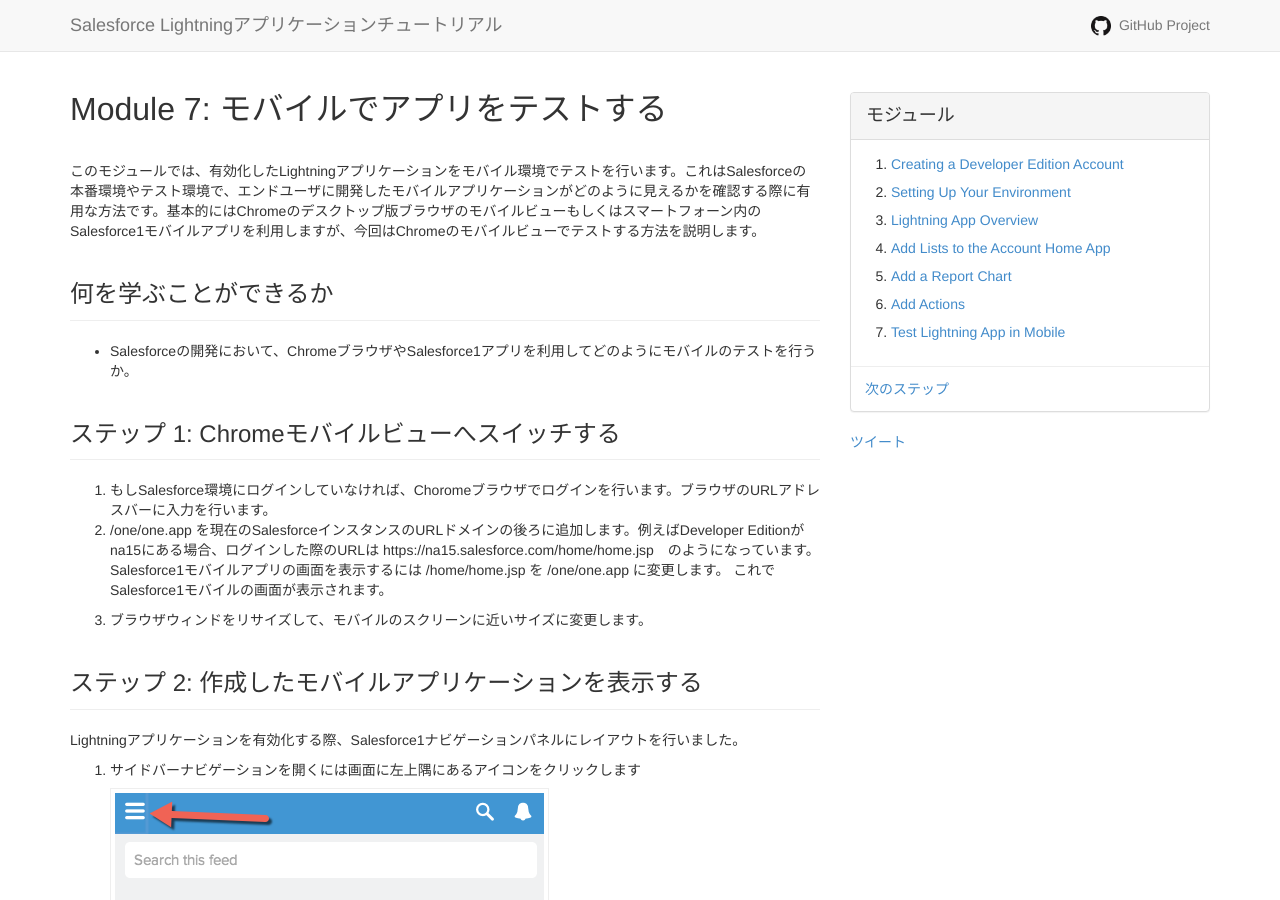
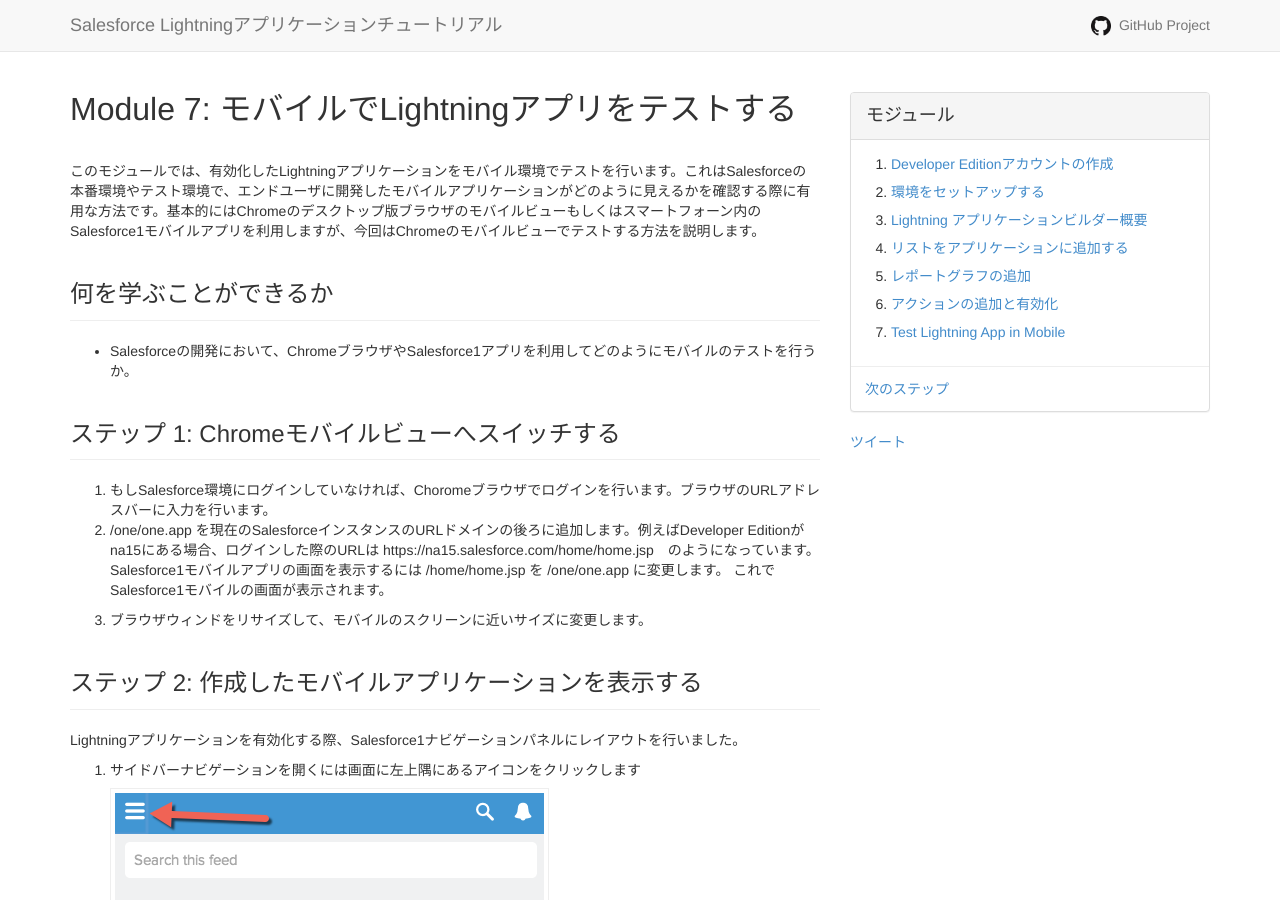
Before and after one commit to SalesforceDevelopersJapan/lightning-app-builder-tutorial, a Jekyll site: the page built from create-contactdetails-component.md, in a window 1280 px wide and 900 px high. Built offline with Jekyll 4.4.1, drawn with Linux system fonts in a browser that asks for light colours; Markdown is read by kramdown in place of the engine named in the settings; comment, search, counter and statistics services are not loaded.

Commit message:
Fix Typo

```diff
--- a/_includes/print-header.html
+++ b/_includes/print-header.html
@@ -8,7 +8,7 @@
     <meta name="author" content="">
     <link rel="shortcut icon" href="../../assets/ico/favicon.ico">
 
-    <title>Salesforce Lightningアプリケーションビルダーチュートリアル</title>
+    <title>Salesforce Lightning アプリケーションビルダーチュートリアル</title>
 
     <!-- Bootstrap core CSS -->
     <link href="bootstrap/css/bootstrap.min.css" rel="stylesheet">
--- a/_layouts/home.html
+++ b/_layouts/home.html
@@ -5,7 +5,7 @@
         <div class="row" style="text-align: center">
             <!--<img src="images/jumbotron2.png" style="max-height: 300px;border: none;"/>-->
             <img src="images/lightning.png" style="max-height: 300px;border: none;margin:24px 0 8px 0;"/>
-            <h1>Salesforce1 Lightningアプリケーションビルダー</h1>
+            <h1>Salesforce1 Lightning アプリケーションビルダー</h1>
             <p><a class="btn btn-primary btn-lg" style="background-color: transparent;color: #00A1E1;"
                   href="create-developer-edition.html"
                       role="button">始める</a></p>
--- a/_layouts/module.html
+++ b/_layouts/module.html
@@ -38,12 +38,12 @@
             <!-- Default panel contents -->
             <div class="panel-heading" style="font-variant:small-caps;font-size: 18px;">モジュール</div>
             <ol class="list-group">
-                <li><a href="create-developer-edition.html">Creating a Developer Edition Account</a></li>
-                <li><a href="setup-environment.html">Setting Up Your Environment</a></li>
-                <li><a href="create-apex-controller.html">Lightning App Overview</a></li>
-                <li><a href="create-lightning-application.html">Add Lists to the Account Home App</a></li>
-                <li><a href="create-contactlist-component.html">Add a Report Chart</a></li>
-                <li><a href="create-searchbar-component.html">Add Actions</a></li>
+                <li><a href="create-developer-edition.html">Developer Editionアカウントの作成</a></li>
+                <li><a href="setup-environment.html">環境をセットアップする</a></li>
+                <li><a href="create-apex-controller.html">Lightning アプリケーションビルダー概要</a></li>
+                <li><a href="create-lightning-application.html">リストをアプリケーションに追加する<a></li>
+                <li><a href="create-contactlist-component.html">レポートグラフの追加</a></li>
+                <li><a href="create-searchbar-component.html">アクションの追加と有効化</a></li>
                 <li><a href="create-contactdetails-component.html">Test Lightning App in Mobile</a></li>
             </ol>
             <hr/>
--- a/create-contactdetails-component.md
+++ b/create-contactdetails-component.md
@@ -1,6 +1,6 @@
 ---
 layout: module
-title: Module 7&#58; モバイルでアプリをテストする
+title: Module 7&#58; モバイルでLightningアプリをテストする
 ---
 
 このモジュールでは、有効化したLightningアプリケーションをモバイル環境でテストを行います。これはSalesforceの本番環境やテスト環境で、エンドユーザに開発したモバイルアプリケーションがどのように見えるかを確認する際に有用な方法です。基本的にはChromeのデスクトップ版ブラウザのモバイルビューもしくはスマートフォーン内のSalesforce1モバイルアプリを利用しますが、今回はChromeのモバイルビューでテストする方法を説明します。
```
Also changed, not shown: create-lightning-application.md (+1 -1 lines).
